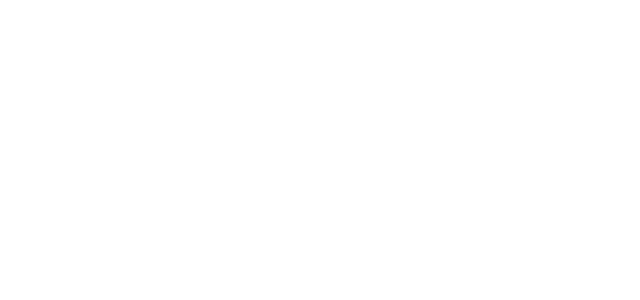
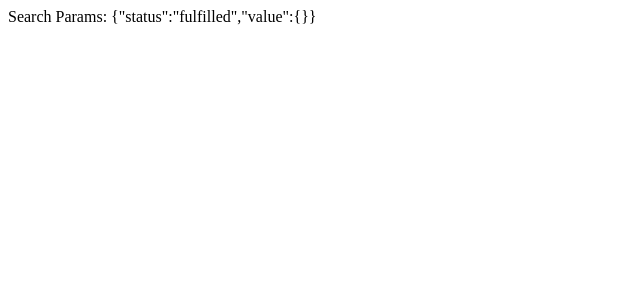
Before and after one commit to andrewgolovanov/next-app, a Next.js app: page / in a window 1280 px wide. Shown: the top 300 px of the page, without its empty margins (0-640 px from the left). Built offline with nearby package versions, Linux system fonts and the light colour scheme.

Commit message:
chore: initial commit

```diff
--- a/app/page.tsx
+++ b/app/page.tsx
@@ -1,4 +1,4 @@
 /** Add your relevant code here for the issue to reproduce */
-export default function Home() {
-  return null
+export default function Home({ searchParams }) {
+  return <div>Search Params: {JSON.stringify(searchParams)}</div>;
 }
```
